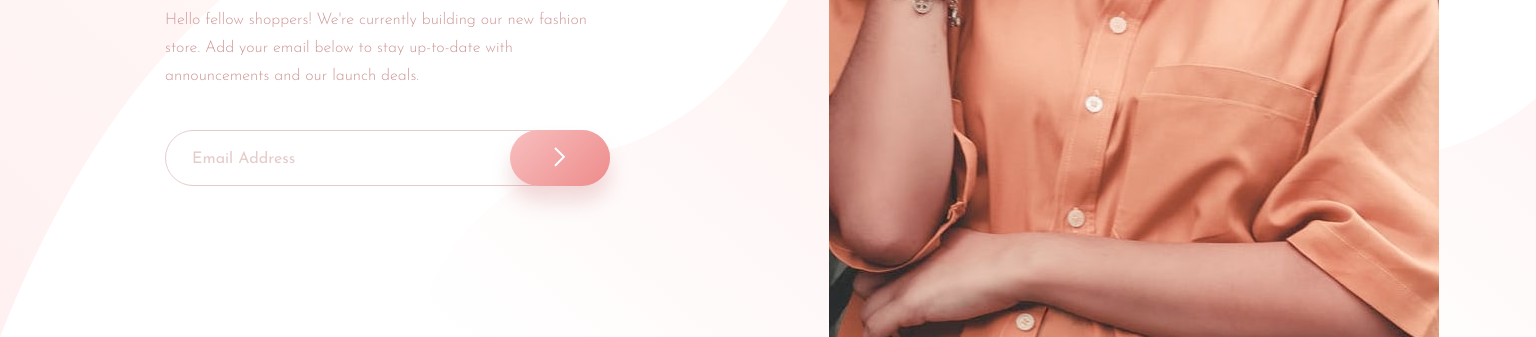
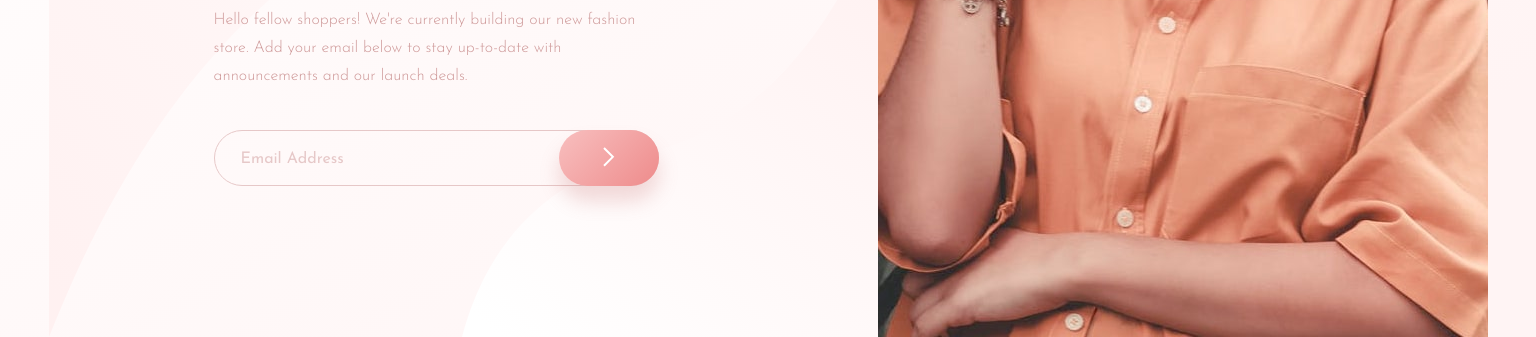
Before and after one commit to Tkharkhelauri/Base-apparel, a plain HTML site: page index.html in a window 1536 px wide. Shown: the part 463-800 px from the top of the page. Drawn offline with Linux system fonts and the light colour scheme.

Commit message:
Final Version (move background image for grid card from body)

```diff
--- a/index.html
+++ b/index.html
@@ -9,6 +9,9 @@
     <title>Base apparel</title>
 </head>
 <body >
+    <div class="grid">
+
+
         <header>
             <img src="./assets/logo.svg" alt="logo">
         </header>
@@ -38,5 +41,6 @@
             </form>
 
         </div>
+    </div>
 </body>
 </html>
--- a/style.css
+++ b/style.css
@@ -4,9 +4,15 @@ body {
     /* display: grid; */
     height: 100vh;
     font-family: 'Josefin Sans', sans-serif;
+
+    display: flex;
+    justify-content: center;
+    align-items: center;
+}
+.grid {
+    display: grid;
+    grid-template-rows: 84px ;
     width: 375px;
-    display: grid;
-    grid-template-rows: 84px 250px 466px;
 }
 header {
     position: relative;
@@ -90,13 +96,16 @@ button {
     left: 279px;
 }
 @media (min-width: 1440px){
-    body {
-        background-image: url(./assets/bg-pattern-desktop.svg);
-        grid-template-rows: 108px 404px;
+
+    .grid {
+         grid-template-rows: 108px 555px;
         grid-template-columns: 444px 610px;
         column-gap: 220px;
         padding-left: 165px;
         row-gap: 137px;
+        background-image: url(./assets/bg-pattern-desktop.svg);
+        background-repeat: no-repeat;
+        width: auto;
     }
     .images img[alt=image_mobile] {
         display: none;
```
Also changed, not shown: 1 other file. Lines whose indentation alone changed are shown as unchanged.
